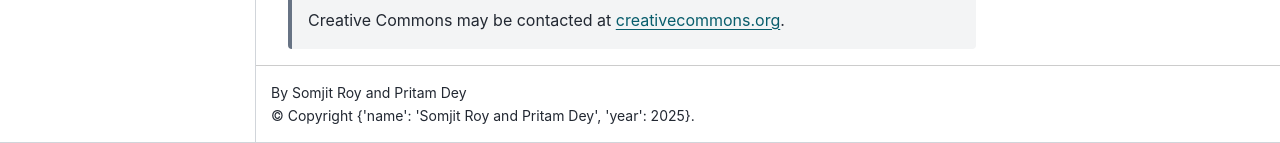
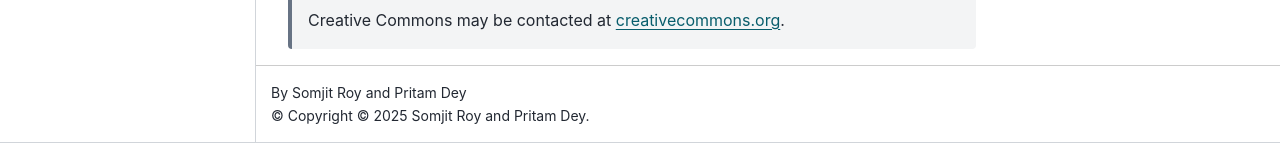
Before and after one commit to Roy-SR-007/TAVIE_JupyterBook, a Jupyter Book: the page built from LICENSE.md, in a window 1280 px wide and 900 px high, scrolled down 7169 px. Shown: the part 757-900 px from the top of the window. Built offline with Jupyter Book 1.0.4 settings and Sphinx 7.4.7 and the Sphinx Book theme 1.1.4, drawn with Linux system fonts in a browser that asks for light colours; pages that are not in the unit, such as notebooks, are missing from menus; some of the changed lines change nothing that is shown.

Commit message:
Update _config.yml

```diff
--- a/_config.yml
+++ b/_config.yml
@@ -8,9 +8,7 @@
 exclude_patterns: ["README.md"]          # Patterns to skip when building the book
 
 # Footer copyright
-copyright:
-  name: "Somjit Roy and Pritam Dey"
-  year: 2025
+copyright: "© 2025 Somjit Roy and Pritam Dey"
 
 #######################################################################################
 # Execution settings
```
